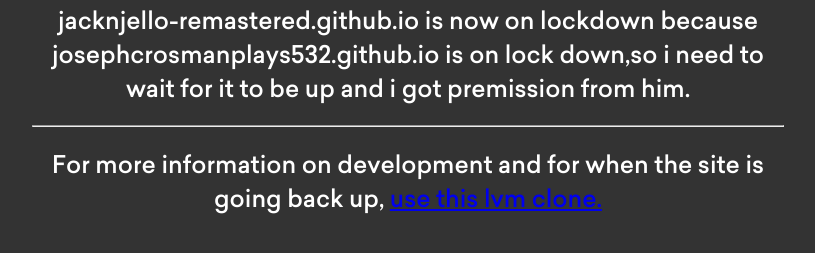
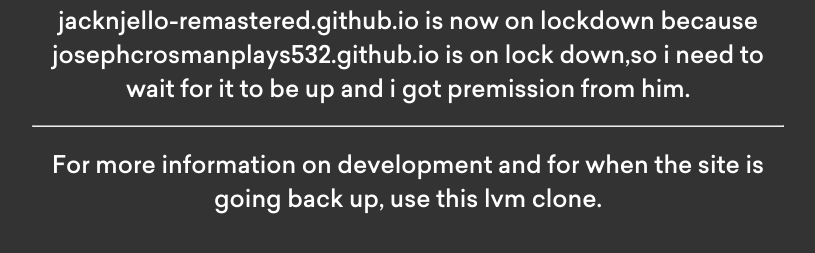
Before and after one commit to supermariojaken/jacknjello-remastered, a plain HTML site: page index.html in a window 1280 px wide. Shown: the part 349-602 px from the top of the page, without its empty margins (232-1047 px from the left). Drawn offline with Linux system fonts and the light colour scheme.

Commit message:
Update index.html

```diff
--- a/index.html
+++ b/index.html
@@ -8,7 +8,7 @@
 <h1>Hey!</h1>
 <h2>jacknjello-remastered.github.io is now on lockdown because josephcrosmanplays532.github.io is on lock down,so i need to wait for it to be up and i got premission from him.</h3>
 <hr>
-<h2>For more information on development and for when the site is going back up, <a href=goanimate-wrapper-11.herokuapp.com>use this lvm clone.</a></h2>
+<h2>For more information on development and for when the site is going back up, <a f=goanimate-wrapper-11.herokuapp.com>use this lvm clone.</a></h2>
 <style>
 		html {
 			font-family: 'Sailec', Arial, sans-serif;
```
